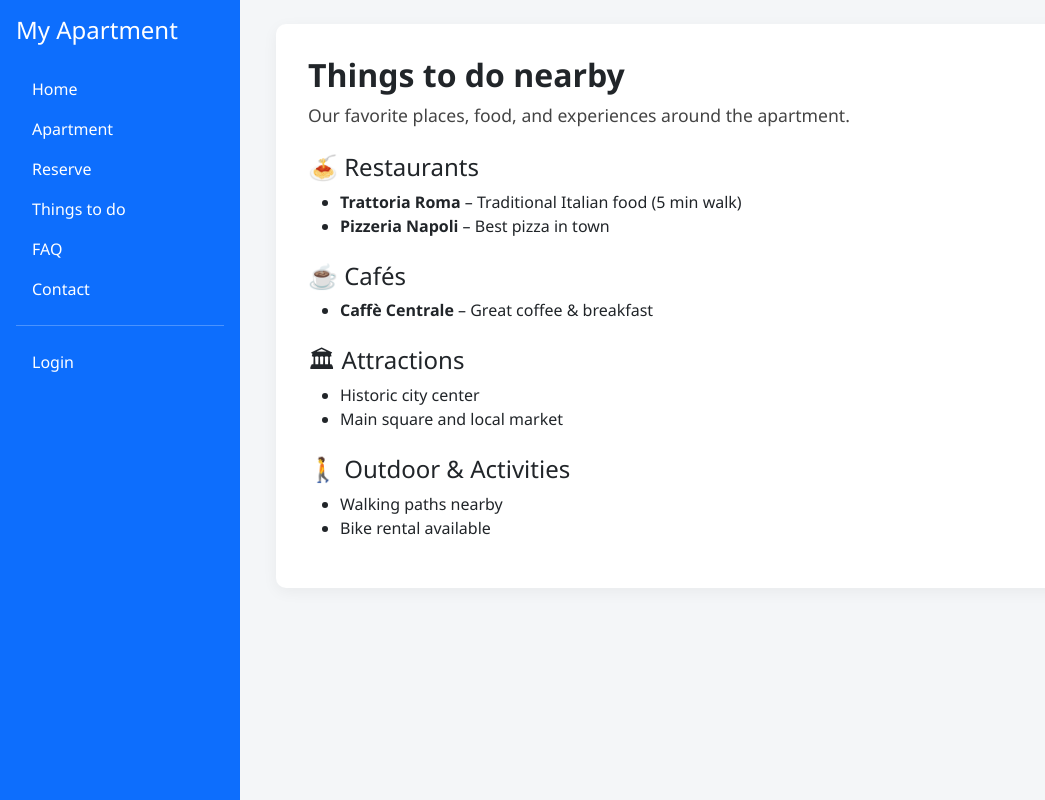
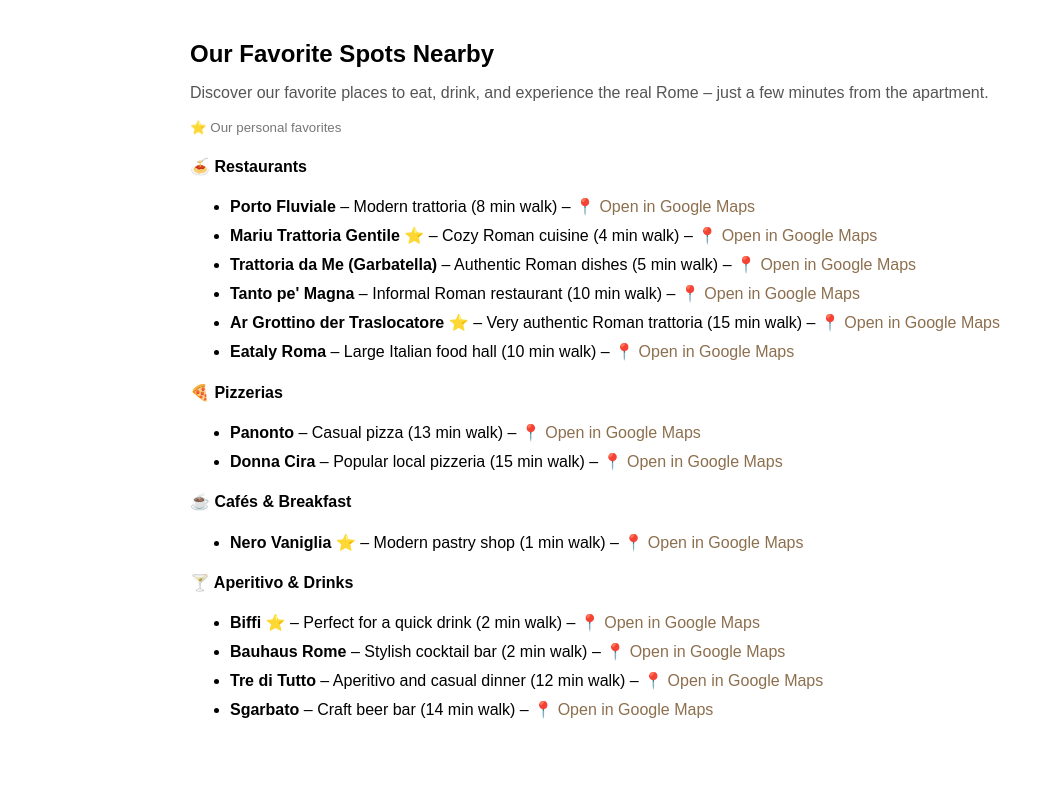
Before and after one commit to NegriLuca/apt-website, a Flask app: page /recommendations in a window 1280 px wide. Shown: the whole page, without its empty margins (0-1045 px from the left). Run offline with Flask 3, Linux system fonts and the light colour scheme.

Commit message:
Update recommendations.html

```diff
--- a/app/templates/recommendations.html
+++ b/app/templates/recommendations.html
@@ -1,31 +1,106 @@
-{% extends "base.html" %}
-{% block title %}Things to do{% endblock %}
+<!DOCTYPE html>
+<html lang="it">
+<head>
+<meta charset="UTF-8">
+<meta name="viewport" content="width=device-width, initial-scale=1.0">
+<title>Our Favorite Spots Nearby</title>
+<style>
+body {font-family: Arial, sans-serif; max-width:900px; margin:auto; padding:20px;}
+h2 {margin-bottom:10px;}
+.lead {color:#555;}
+ul {margin-top:10px;}
+li {margin-bottom:10px;}
+small {color:#777;}
+a {color:#8c6f4e; text-decoration:none;}
+a:hover {text-decoration:underline;}
+</style>
+</head>
+<body>
 
-{% block content %}
-<h2>Things to do nearby</h2>
-<p class="lead">Our favorite places, food, and experiences around the apartment.</p>
+<h2>Our Favorite Spots Nearby</h2>
 
-<h4 class="mt-4">🍝 Restaurants</h4>
+<p class="lead">
+Discover our favorite places to eat, drink, and experience the real Rome – just a few minutes from the apartment.
+</p>
+
+<p><small>⭐ Our personal favorites</small></p>
+
+<h4>🍝 Restaurants</h4>
 <ul>
-  <li><strong>Trattoria Roma</strong> – Traditional Italian food (5 min walk)</li>
-  <li><strong>Pizzeria Napoli</strong> – Best pizza in town</li>
+  <li>
+    <strong>Porto Fluviale</strong> – Modern trattoria (8 min walk) –
+    <a href="https://maps.app.goo.gl/R3XybNG6XBTwsnmr8" target="_blank">📍 Open in Google Maps</a>
+  </li>
+
+  <li>
+    <strong>Mariu Trattoria Gentile ⭐</strong> – Cozy Roman cuisine (4 min walk) –
+    <a href="https://maps.app.goo.gl/aY3j2bvSebzQ6Fgz5" target="_blank">📍 Open in Google Maps</a>
+  </li>
+
+  <li>
+    <strong>Trattoria da Me (Garbatella)</strong> – Authentic Roman dishes (5 min walk) –
+    <a href="https://maps.app.goo.gl/SuQnhNMFUvLZLXp77" target="_blank">📍 Open in Google Maps</a>
+  </li>
+
+  <li>
+    <strong>Tanto pe' Magna</strong> – Informal Roman restaurant (10 min walk) –
+    <a href="https://maps.app.goo.gl/mfww4D1RxmgoXZUEA" target="_blank">📍 Open in Google Maps</a>
+  </li>
+
+  <li>
+    <strong>Ar Grottino der Traslocatore ⭐</strong> – Very authentic Roman trattoria (15 min walk) –
+    <a href="https://maps.app.goo.gl/DmitSWJfEZwQZ9Ww9" target="_blank">📍 Open in Google Maps</a>
+  </li>
+
+  <li>
+    <strong>Eataly Roma</strong> – Large Italian food hall (10 min walk) –
+    <a href="https://maps.app.goo.gl/TgY3UYhoL91Qwuya9" target="_blank">📍 Open in Google Maps</a>
+  </li>
 </ul>
 
-<h4 class="mt-4">☕ Cafés</h4>
+<h4>🍕 Pizzerias</h4>
 <ul>
-  <li><strong>Caffè Centrale</strong> – Great coffee & breakfast</li>
+  <li>
+    <strong>Panonto</strong> – Casual pizza (13 min walk) –
+    <a href="https://maps.app.goo.gl/gg2xmbsXN7nKT3Bc8" target="_blank">📍 Open in Google Maps</a>
+  </li>
+
+  <li>
+    <strong>Donna Cira</strong> – Popular local pizzeria (15 min walk) –
+    <a href="https://maps.app.goo.gl/UTNc3xuPK6hXfA6e6" target="_blank">📍 Open in Google Maps</a>
+  </li>
 </ul>
 
-<h4 class="mt-4">🏛 Attractions</h4>
+<h4>☕ Cafés & Breakfast</h4>
 <ul>
-  <li>Historic city center</li>
-  <li>Main square and local market</li>
+  <li>
+    <strong>Nero Vaniglia ⭐</strong> – Modern pastry shop (1 min walk) –
+    <a href="https://maps.app.goo.gl/DKDodvhsHYczV8hx6" target="_blank">📍 Open in Google Maps</a>
+  </li>
 </ul>
 
-<h4 class="mt-4">🚶 Outdoor & Activities</h4>
+<h4>🍸 Aperitivo & Drinks</h4>
 <ul>
-  <li>Walking paths nearby</li>
-  <li>Bike rental available</li>
+  <li>
+    <strong>Biffi ⭐</strong> – Perfect for a quick drink (2 min walk) –
+    <a href="https://maps.app.goo.gl/gTZCXr1YvEHNr5pp7" target="_blank">📍 Open in Google Maps</a>
+  </li>
+
+  <li>
+    <strong>Bauhaus Rome</strong> – Stylish cocktail bar (2 min walk) –
+    <a href="https://maps.app.goo.gl/jFGVwpifDd1gsZ2t6" target="_blank">📍 Open in Google Maps</a>
+  </li>
+
+  <li>
+    <strong>Tre di Tutto</strong> – Aperitivo and casual dinner (12 min walk) –
+    <a href="https://maps.app.goo.gl/Bf7AaUdiSC4q8A6t7" target="_blank">📍 Open in Google Maps</a>
+  </li>
+
+  <li>
+    <strong>Sgarbato</strong> – Craft beer bar (14 min walk) –
+    <a href="https://maps.app.goo.gl/FQ3VgJFTagzX8nd19" target="_blank">📍 Open in Google Maps</a>
+  </li>
 </ul>
 
-{% endblock %}
+</body>
+</html>
```
